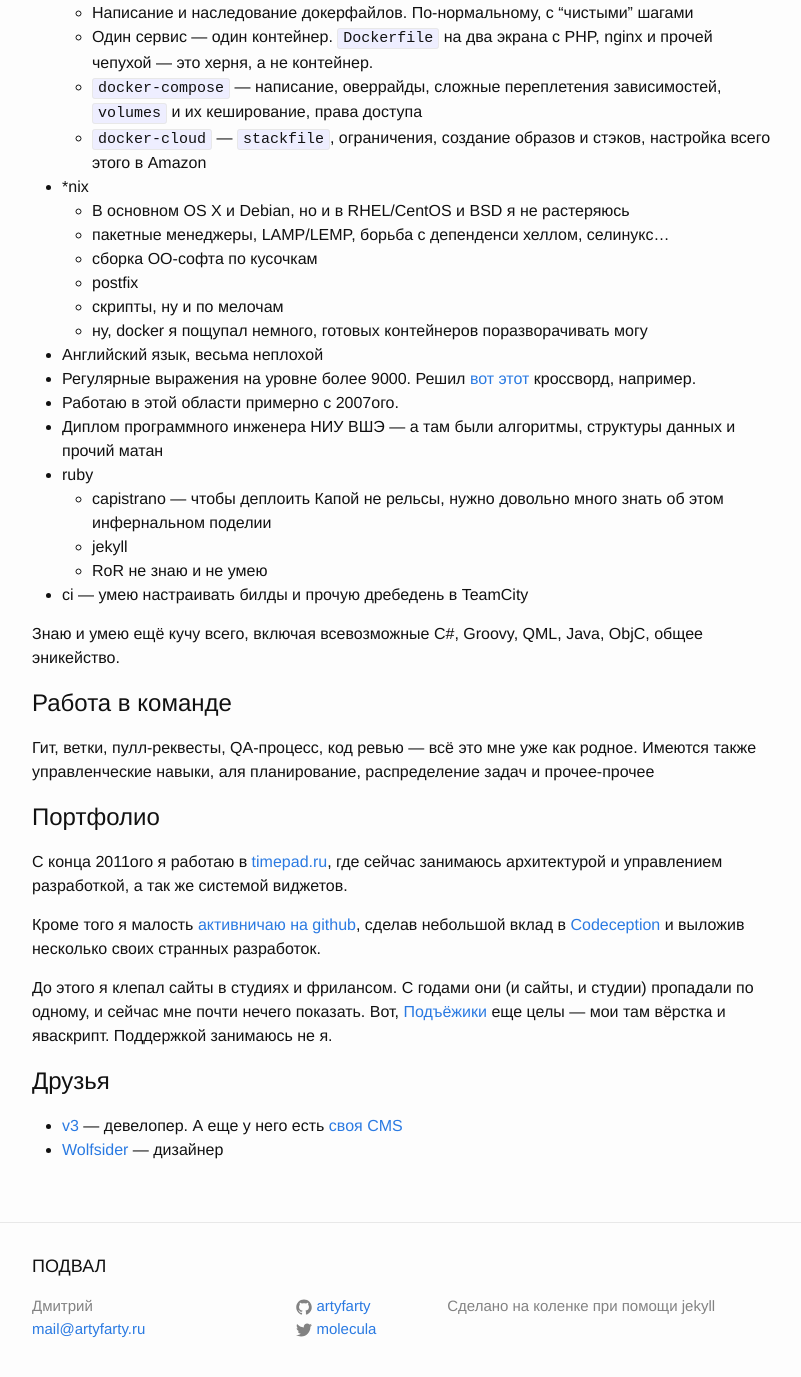
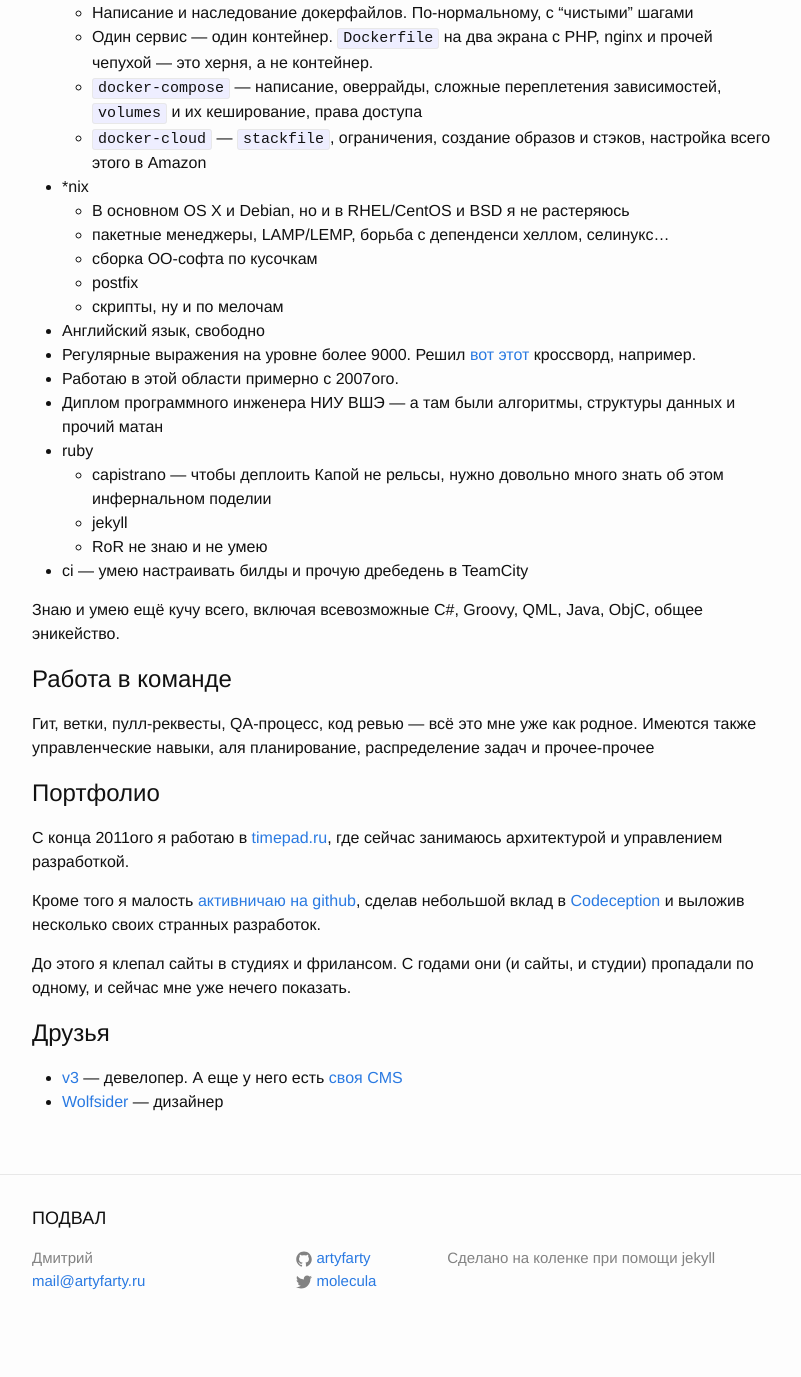
Before and after one commit to artyfarty/artyfartyio.github.io, a Jekyll site: the page built from devel.md, in a window 1280 px wide and 1400 px high, scrolled down 1216 px. Shown: the top 1377 px of the window, without its empty margins (238-1039 px from the left). Built offline with Jekyll 4.4.1, drawn with Linux system fonts in a browser that asks for light colours; after the commit the page ends 2568 px from its top, so only the background shows below that; some of the changed text lies outside the part shown.

Commit message:
Update devel.md

```diff
--- a/devel.md
+++ b/devel.md
@@ -50,8 +50,7 @@ weight: 20
   * сборка ОО-софта по кусочкам
   * postfix
   * скрипты, ну и по мелочам
-  * ну, docker я пощупал немного, готовых контейнеров поразворачивать могу
-* Английский язык, весьма неплохой
+* Английский язык, свободно
 * Регулярные выражения на уровне более 9000. Решил [вот этот](http://habrahabr.ru/post/168591/) кроссворд, например.
 * Работаю в этой области примерно с 2007ого.
 * Диплом программного инженера НИУ ВШЭ — а там были алгоритмы, структуры данных и прочий матан
@@ -68,11 +67,11 @@ weight: 20
 
 # Портфолио
 
-C конца 2011ого я работаю в [timepad.ru](https://timepad.ru/), где сейчас занимаюсь архитектурой и управлением разработкой, а так же системой виджетов.
+C конца 2011ого я работаю в [timepad.ru](https://timepad.ru/), где сейчас занимаюсь архитектурой и управлением разработкой.
 
 Кроме того я малость [активничаю на github](/projects/), сделав небольшой вклад в [Codeception](http://codeception.com/) и выложив несколько своих странных разработок.
 
-До этого я клепал сайты в студиях и фрилансом. С годами они (и сайты, и студии) пропадали по одному, и сейчас мне почти нечего показать. Вот, [Подъёжики](http://podegiki.ru/) еще целы — мои там вёрстка и яваскрипт. Поддержкой занимаюсь не я.
+До этого я клепал сайты в студиях и фрилансом. С годами они (и сайты, и студии) пропадали по одному, и сейчас мне уже нечего показать.
 
 # Друзья
 
```
Also changed, not shown: other parts of devel.md (+1 -1 lines).
